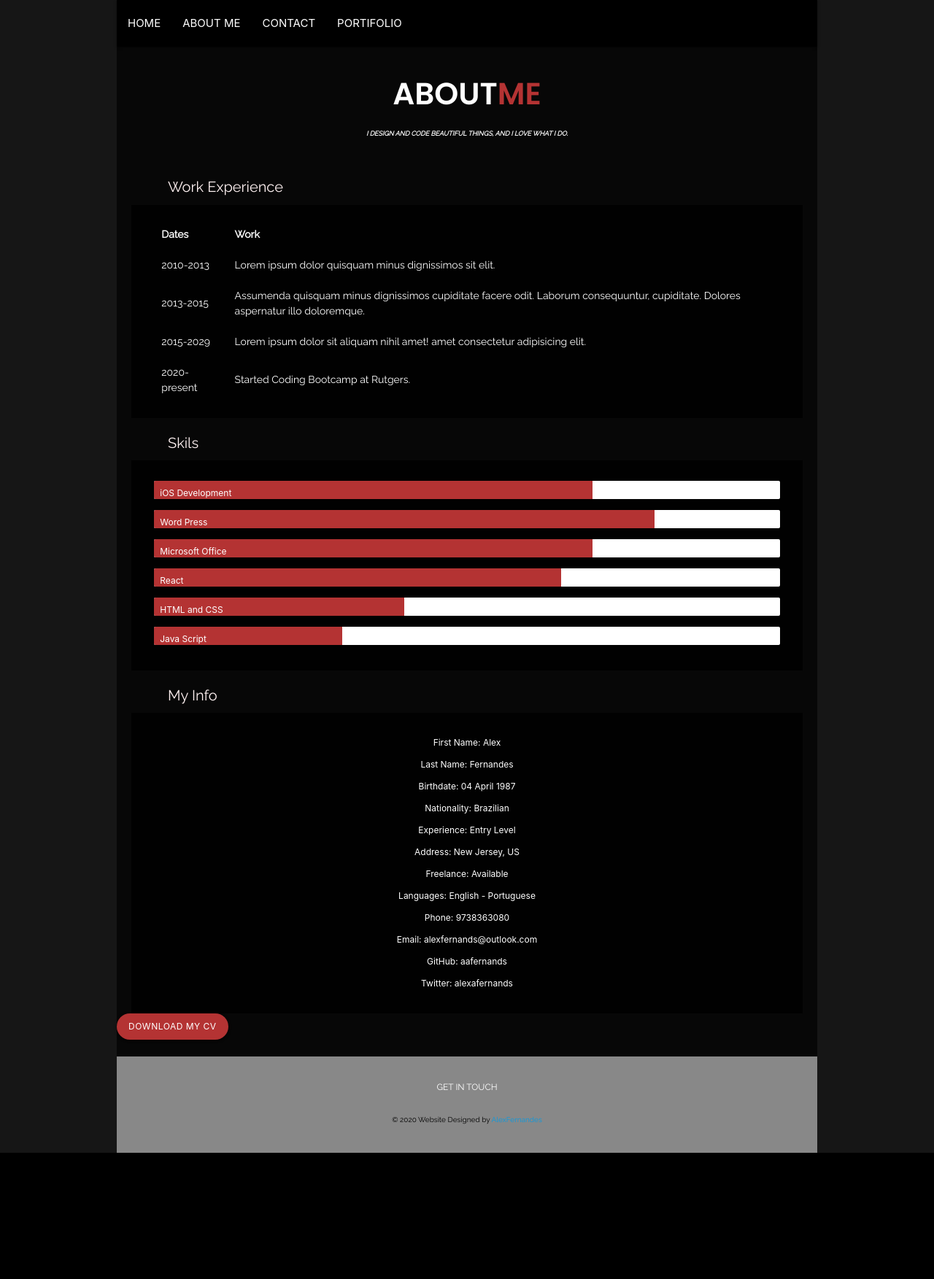
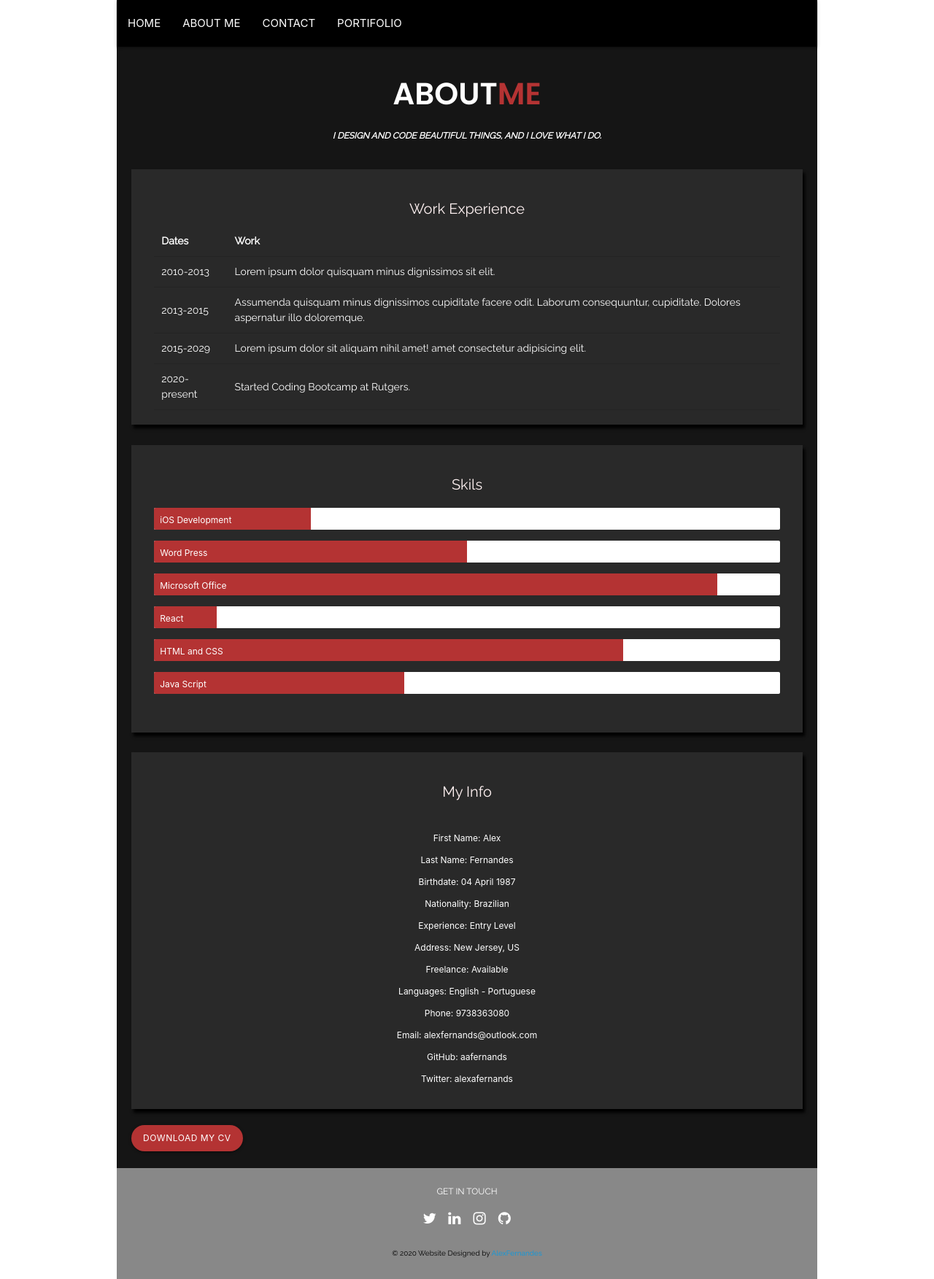
Before and after one commit to aafernands/old_aafernands.github.io, a PHP site: page /about_me.html in a window 1280 px wide. Shown: the whole page at 73% size. Before the commit the page ends 1580 px from the top, so only its background shows below. Run offline with PHP 8.4, Linux system fonts and the light colour scheme; some libraries are stand-ins or nearby versions; some web fonts are replaced.

Commit message:
final style updates

```diff
--- a/about_me.html
+++ b/about_me.html
@@ -6,6 +6,8 @@
     <meta charset="UTF-8">
     <meta name="viewport" content="width=device-width, initial-scale=1.0">
 
+    <!--Font Awesome-->
+    <link href="http://maxcdn.bootstrapcdn.com/font-awesome/4.1.0/css/font-awesome.min.css" rel="stylesheet">
     <!--Import Google Icon Font-->
     <link href="https://fonts.googleapis.com/icon?family=Material+Icons" rel="stylesheet">
     <!--Import materialize.css-->
@@ -50,9 +52,9 @@
             </section>
         </div>
         <br>
-        <h4>Work Experience</h4>
         <div class="row" id="box">
             <div class="col">
+                <h4>Work Experience</h4>
                 <table class=" highlight">
                     <thead>
                         <tr>
@@ -85,42 +87,46 @@
                 </table>
             </div>
         </div>
-        <h4>Skils</h4>
+        <br>
         <div class="row " id="box">
+            <h4>Skils</h4>
             <div class="col l12 m12 s12">
                 <div class="progress red white tooltipped" data-position="top">
-                    <div class="determinate" style="width: 70%; animation: grow 1s;"></div>
+                    <div class="determinate" style="width: 25%; animation: grow 1s;"></div>
                     <span class="progressBoxText">iOS Development</span>
                 </div>
 
                 <div class="progress red white tooltipped" data-position="top">
-                    <div class="determinate" style="width: 80%; animation: grow 1s;"></div>
+                    <div class="determinate" style="width: 50%; animation: grow 1s;"></div>
                     <span class="progressBoxText">Word Press</span>
                 </div>
 
                 <div class="progress red white tooltipped " data-position="top">
-                    <div class="determinate" style="width: 70%; animation: grow 1s;"></div>
+                    <div class="determinate" style="width: 90%; animation: grow 1s;"></div>
                     <span class="progressBoxText">Microsoft Office</span>
                 </div>
 
                 <div class="progress red white tooltipped" data-position="top">
-                    <div class="determinate" style="width: 65%; animation: grow 1s;"></div>
+                    <div class="determinate" style="width: 10%; animation: grow 1s;"></div>
                     <span class="progressBoxText">React</span>
                 </div>
 
                 <div class="progress red white tooltipped" data-position="top">
-                    <div class="determinate" style="width: 40%; animation: grow 1s;"></div>
+                    <div class="determinate" style="width: 75%; animation: grow 1s;"></div>
                     <span class="progressBoxText">HTML and CSS</span>
                 </div>
 
                 <div class="progress red white tooltipped" data-position="top">
-                    <div class="determinate" style="width: 30%; animation: grow 1s;"></div>
+                    <div class="determinate" style="width: 40%; animation: grow 1s;"></div>
                     <span class="progressBoxText">Java Script</span>
                 </div>
+                <br>
             </div>
         </div>
-        <h4>My Info</h4>
+        <br>
         <div class="row" id="box">
+            <h4>My Info</h4>
+            <br>
             <div class="col-12">
                 <p>First Name: Alex</p>
                 <p>Last Name: Fernandes</p>
@@ -136,20 +142,19 @@
                 <p>Twitter: alexafernands</p>
             </div>
         </div>
-
-        <a class="btn btn-primary" href="assets/dummy.pdf" role="button">DOWNLOAD MY CV </a>
-        <br> <br>
-
+        <br>
+        <a class="btn btn-primary" href="assets/AlexFernandes_Resume.pdf" role="button">DOWNLOAD MY CV </a>
+        <br>
+        <br>
         <footer>
             <h5>GET IN TOUCH</h5>
-            <a href="https://twitter.com/alexafernands" class="fa fa-twitter"></a>
+            <a href="https://twitter.com/alexafernands/" class="fa fa-twitter"></a>
             <a href="https://www.linkedin.com/in/alex-fernandes-5850b535/" class="fa fa-linkedin"></a>
             <a href="https://www.instagram.com/aafernands/" class="fa fa-instagram"></a>
-            <a href="https://www.facebook.com/aafernands/" class="fa fa-facebook"></a>
+            <a href="https://github.com/aafernands/" class="fa fa-github"></a>
             <p><span class="credits-footer">© 2020 Website Designed by <a
                         href="https://twitter.com/alexafernands">AlexFernandes</a></span></p>
         </footer>
-
     </div>
 
     <script src="main.js"></script>
--- a/style.css
+++ b/style.css
@@ -21,8 +21,9 @@
 	border-radius: 0rem;
 	font-size: 12px;
 	padding: 20px;
-	background-color: #000000e8;
+	background-color: #313131be;
 	margin: 5px 20px 0px 20px;
+	box-shadow: 2.5px 5px 4px #000000;
 }
 
 /*_____________________navbar_____*/
@@ -99,6 +100,7 @@
 	color: rgb(255, 255, 255);
 	font-family: "Poppins", sans-serif;
 	font-size: 40px;
+	text-align: left;
 }
 
 @media only screen and (max-width: 900px) {
@@ -113,7 +115,6 @@
 	font-family: "Raleway", sans-serif;
 	font-size: 20px;
 	color: #fff2f2;
-	margin-left: 70px;
 }
 
 h5 {
@@ -129,8 +130,10 @@
 	color: #ffffff;
 	text-align: center;
 }
+
 i {
 	color: rgb(255, 255, 255);
+	font-size: 12px;
 }
 
 #contactStyle {
@@ -171,7 +174,7 @@
 }
 
 body {
-	background-color: #161616;
+	background-color: #ffffff;
 	max-width: 960px;
 	margin: 0 auto;
 	overflow-y: scroll;
@@ -183,17 +186,18 @@
 	background-color: #888888;
 	color: rgb(0, 0, 0);
 	text-align: center;
-	padding-top: 20px;
-	padding-bottom: 20px;
+	padding-top: 10px;
+	padding-bottom: 10px;
 }
 
 .fa {
 	padding: 0;
 	font-size: 20px;
-	width: 50px;
-	height: 50px;
+	width: 30px;
+	height: 30px;
 	text-align: center;
 	text-decoration: none;
+	margin: 0px;
 }
 
 .fa:hover {
@@ -201,7 +205,7 @@
 	color: #b43333;
 }
 
-.fa-facebook {
+.fa-github {
 	color: white;
 	margin: 0;
 }
@@ -227,6 +231,8 @@
 	color: rgb(0, 0, 0);
 	text-align: center;
 	text-decoration: none;
+	padding: 0px;
+	margin: 0px;
 }
 
 /*_____________________buttons_____*/
@@ -237,6 +243,7 @@
 	border-color: #b43333;
 	border-radius: 20px;
 	font-size: 12px;
+	margin-left: 20px;
 }
 
 .btn-primary:hover {
@@ -344,13 +351,13 @@
 /*Animation*/
 
 .anim-typewriter1 {
-	animation: typewriter1 3s steps(40) 1s 1 normal both,
-		blinkTextcursor 500ms steps(40) infinite normal;
+	animation: typewriter1 2s steps(480) 1s 1 normal both,
+		blinkTextcursor 500ms steps(480) infinite normal;
 }
 
 .anim-typewriter2 {
-	animation: typewriter2 3s steps(40) 1s 1 normal both,
-		blinkTextcursor 500ms steps(40) infinite normal;
+	animation: typewriter2 2s steps(180) 1s 1 normal both,
+		blinkTextcursor 500ms steps(180) infinite normal;
 }
 
 @keyframes typewriter1 {
@@ -456,7 +463,7 @@
 }
 
 .wrapper {
-	background-color: #000000ab;
+	background-color: #000000ea;
 }
 
 #formContainer {
@@ -487,9 +494,8 @@
 	z-index: 99999;
 }
 .progress {
-	min-height: 25px;
+	min-height: 30px;
 	overflow: hidden;
-	position: relative;
 }
 
 .progress .determinate {
```
Also changed, not shown: contact_me.html (+14 -7 lines), index.html (+6 -13 lines), portifolio.html (+15 -13 lines), test.html (added, +40 -0 lines), 3 other files.
